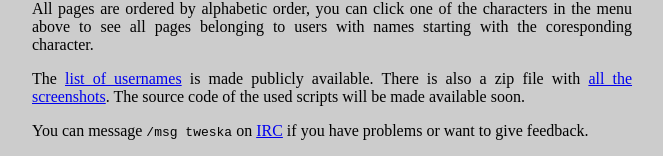
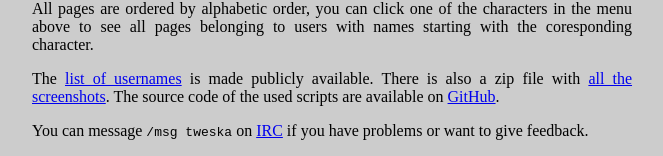
Before and after one commit to Tweska/club-gallery, a plain HTML site: page template/index.html in a window 1280 px wide. Shown: the part 218-374 px from the top of the page, without its empty margins (308-971 px from the left). Drawn offline with Linux system fonts and the light colour scheme.

Commit message:
Added hyperlink to git repository to index page.

```diff
--- a/template/index.html
+++ b/template/index.html
@@ -54,7 +54,8 @@
             The <a href="changed_usernames.txt">list of usernames</a> is made
             publicly available. There is also a zip file with
             <a href="screenshots.zip">all the screenshots</a>. The source code
-            of the used scripts will be made available soon.
+            of the used scripts are available on
+            <a href="https://github.com/tweska/club-explorer">GitHub</a>.
         </p>
         <p class="content">
             You can message <code>/msg tweska</code> on <a href="https://tilde.chat/">IRC</a>
```
